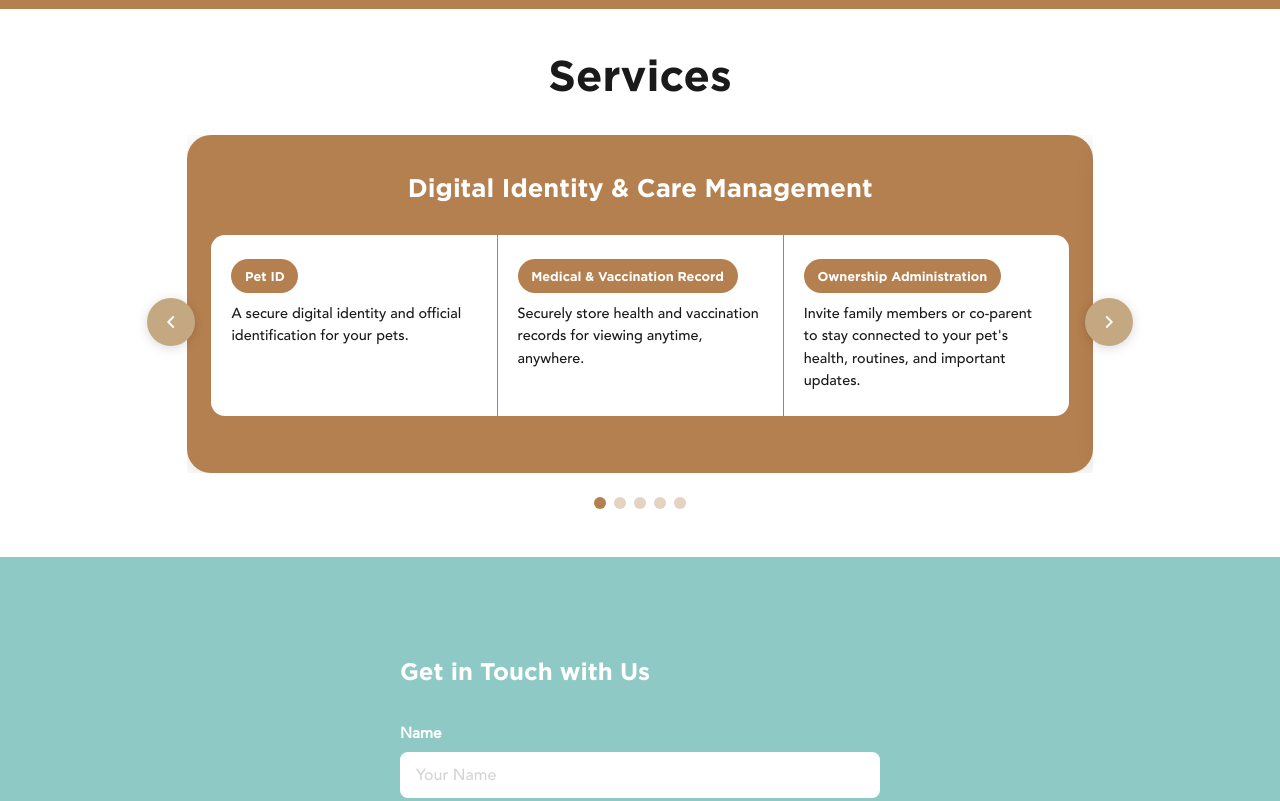
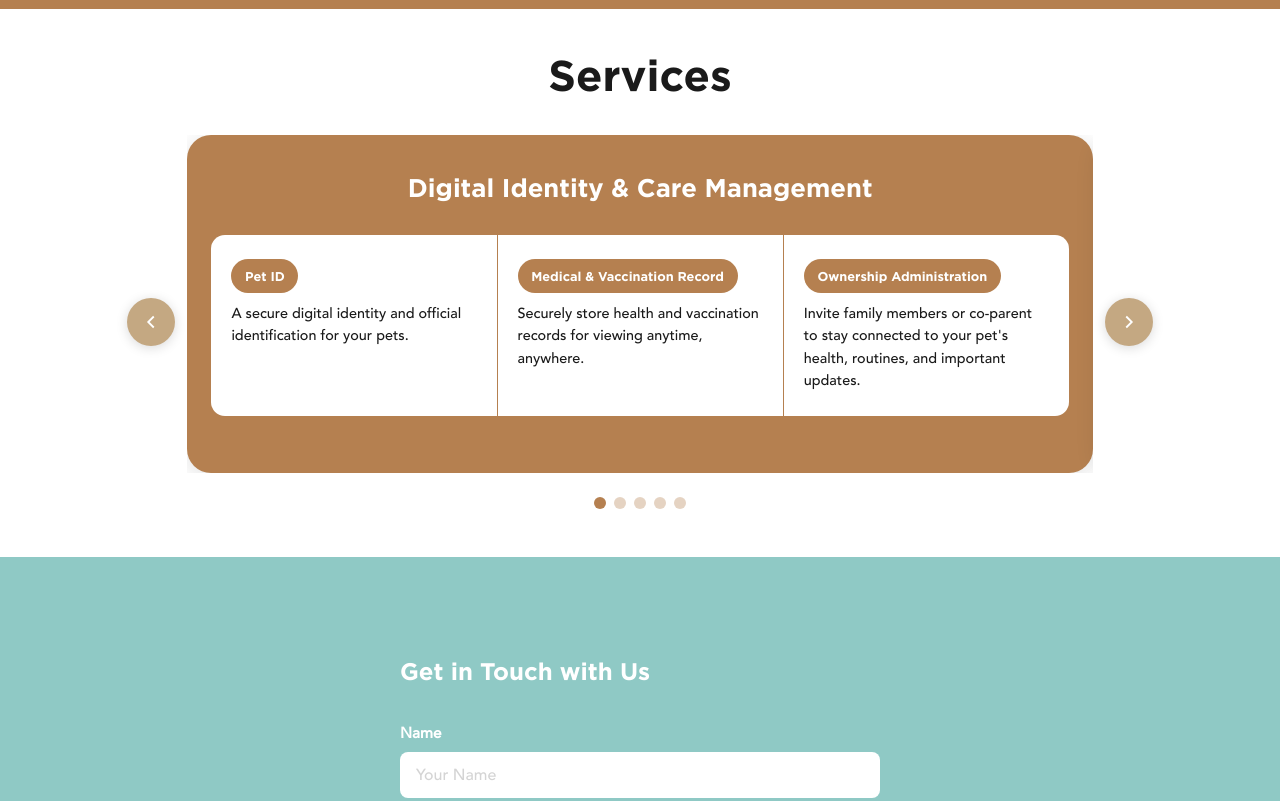
Before and after one commit to denis-p-guillot/petlife-corporate-website, a plain HTML site: page Website/index.html in a window 1280 px wide. Shown: the part 1935-2736 px from the top of the page. Drawn offline with Linux system fonts and the light colour scheme; files whose address does not match are found by name.

Commit message:
Slider arrows

```diff
--- a/Website/index.html
+++ b/Website/index.html
@@ -655,8 +655,8 @@
       transition: background 0.2s, transform 0.2s;
     }
     .services-arrow:hover { background: #b8986e; }
-    .services-arrow.prev { left: 1.5rem; }
-    .services-arrow.next { right: 1.5rem; }
+    .services-arrow.prev { left: 0.25rem; }
+    .services-arrow.next { right: 0.25rem; }
     .services-arrow svg { width: 22px; height: 22px; }
     @media (max-width: 768px) {
       .services-slide { padding: 1.5rem 1rem; margin: 0 0.2rem; border-radius: 20px; }
```
